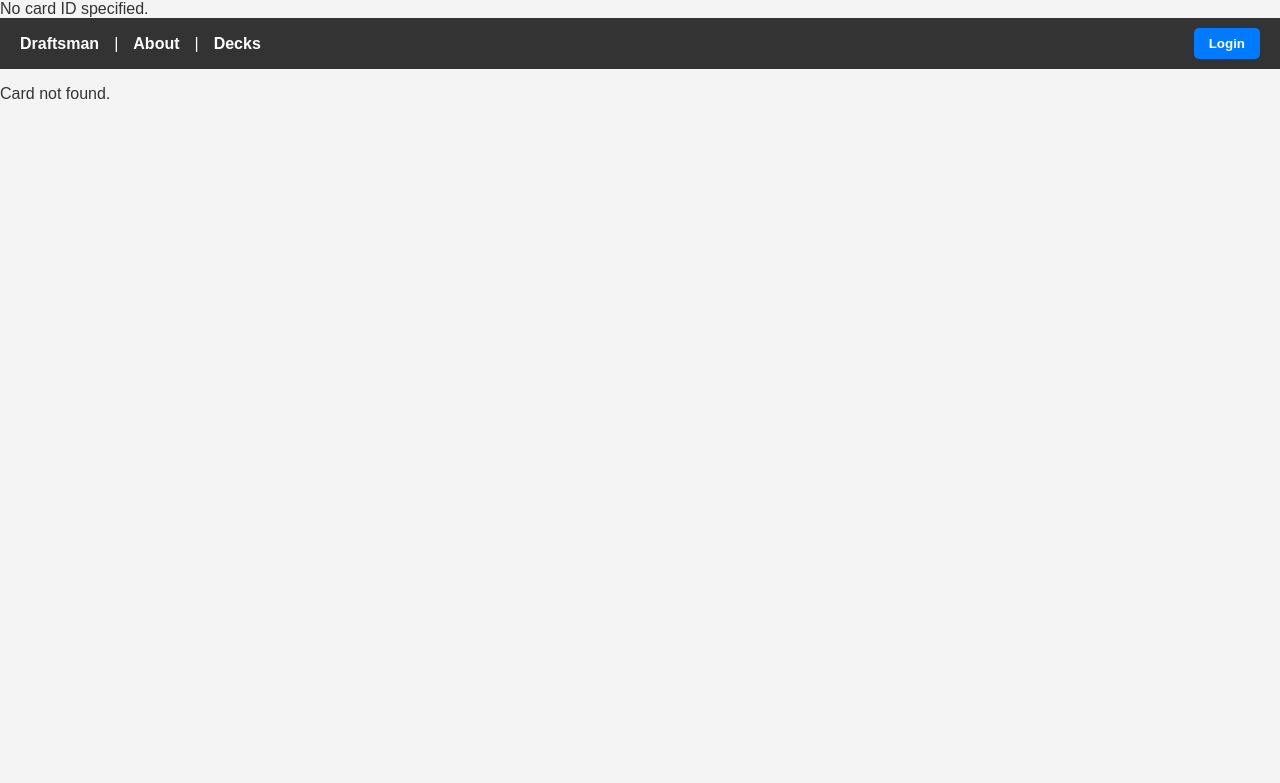
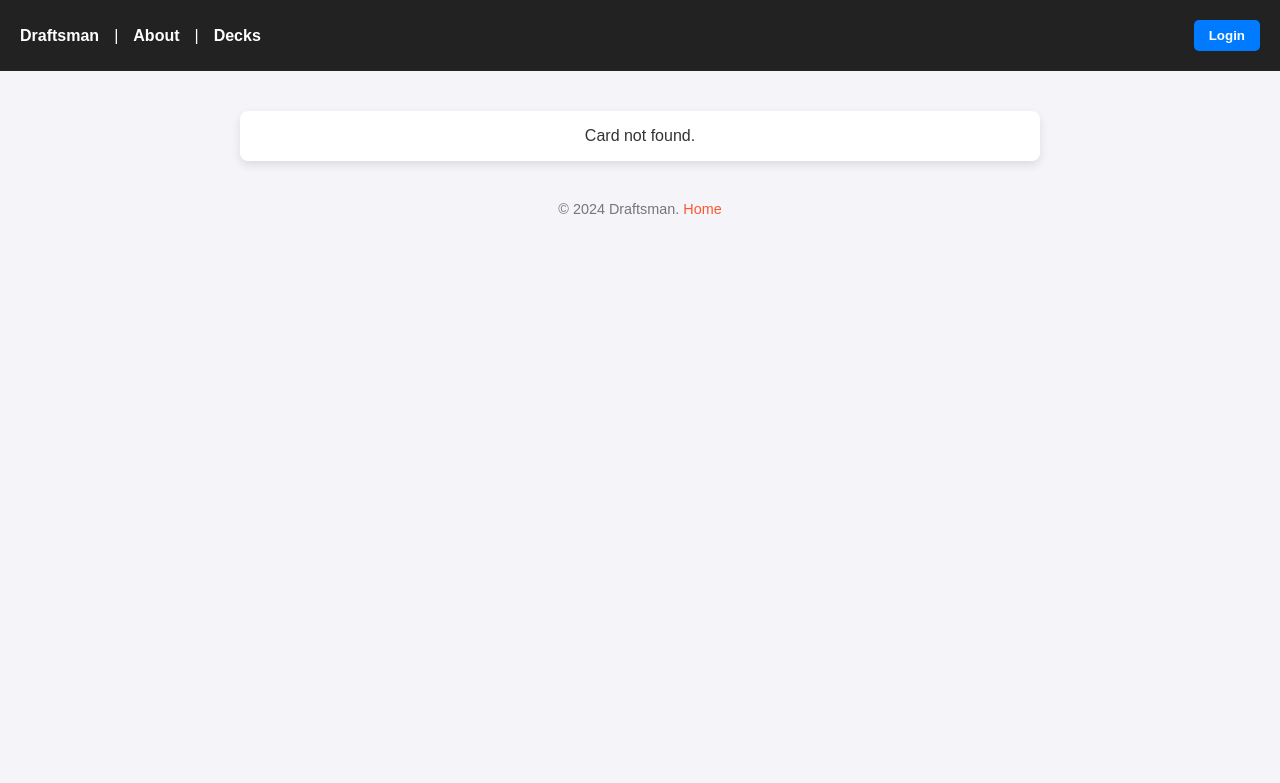
Before and after one commit to MrBus1ness/web-dev-final, a PHP site: page /card.php in a window 1280 px wide. Shown: the top 783 px of the page. Run offline with PHP 8.4, Linux system fonts and the light colour scheme; the visitor is signed in with stand-in values (Sample User, id 1); data that the repository does not hold is empty.

Commit message:
single card display added

```diff
--- a/card.php
+++ b/card.php
@@ -24,6 +24,7 @@ try {
 }
 
 // Fetch card details based on the ID passed in the URL
+$card = null; // Initialize card variable
 if (isset($_GET['id'])) {
     $card_id = $_GET['id']; // Get the card ID from the URL
 
@@ -39,29 +40,108 @@ if (isset($_GET['id'])) {
 
     // Fetch the result
     $card = $stmt->fetch(PDO::FETCH_ASSOC);
-
-    // Check if the card exists and display it
-    if ($card) {
-        echo "<h1>" . htmlspecialchars($card['name']) . "</h1>";
-        echo "<img src='" . htmlspecialchars($card['image_path']) . "' alt='" . htmlspecialchars($card['name']) . "' />";
-    } else {
-        echo "Card not found.";
-    }
-} else {
-    echo "No card ID specified.";
 }
 ?>
-
 
 <!DOCTYPE html>
 <html lang="en">
 <head>
 <meta charset="UTF-8">
     <meta name="viewport" content="width=device-width, initial-scale=1.0">
-    <title>Card Details</title>
+    <title>MTG Deck Builder - Draftsman</title>
     <link rel="stylesheet" href="style.css">
+    <link rel="icon" href="favicon.ico" type="image/x-icon">
+    <style>
+        body {
+            font-family: Arial, sans-serif;
+            margin: 0;
+            padding: 0;
+            background-color: #f4f4f9;
+            color: #333;
+        }
+
+        header {
+            background-color: #222;
+            color: #fff;
+            padding: 20px;
+            text-align: center;
+        }
+
+        main {
+            display: flex;
+            justify-content: center;
+            align-items: flex-start;
+            margin: 40px auto;
+            max-width: 800px;
+            background: #fff;
+            box-shadow: 0 4px 10px rgba(0, 0, 0, 0.1);
+            border-radius: 8px;
+            overflow: hidden;
+        }
+
+        .card-image {
+            flex: 1;
+            padding: 20px;
+            text-align: center;
+            background-color: #f9f9f9;
+            border-right: 1px solid #ddd;
+        }
+
+        .card-image img {
+            max-width: 100%;
+            height: auto;
+            max-height: 300px;
+            border-radius: 8px;
+            box-shadow: 0 2px 6px rgba(0, 0, 0, 0.15);
+        }
+
+        .card-info {
+            flex: 2;
+            padding: 20px;
+        }
+
+        .card-info h2 {
+            margin-top: 0;
+            font-size: 1.8rem;
+            color: #222;
+        }
+
+        .card-info p {
+            font-size: 1rem;
+            line-height: 1.6;
+            color: #555;
+        }
+
+        .card-info .attribute {
+            margin-bottom: 10px;
+            font-weight: bold;
+            color: #444;
+        }
+
+        .card-info .attribute span {
+            font-weight: normal;
+            color: #666;
+        }
+
+        footer {
+            text-align: center;
+            margin-top: 20px;
+            font-size: 0.9rem;
+            color: #777;
+        }
+
+        footer a {
+            color: #FF5733;
+            text-decoration: none;
+        }
+
+        footer a:hover {
+            text-decoration: underline;
+        }
+    </style>
 </head>
 <body>
+
 <header>
         <nav>
             <a href="index.php">Draftsman</a> |
@@ -86,13 +166,24 @@ if (isset($_GET['id'])) {
 
 <main>
     <?php if ($card): ?>
-            <div class="card-details">
-                <h1><?= htmlspecialchars($card['name']) ?></h1>
-                <img src="<?= htmlspecialchars($card['image_path']) ?>" alt="<?= htmlspecialchars($card['name']) ?>" class="card-image">
+        <div class="card-image">
+            <img src="<?= htmlspecialchars($card['image_path']); ?>" alt="<?= htmlspecialchars($card['name']); ?>">
+        </div>
+        <div class="card-info">
+            <h2><?= htmlspecialchars($card['name']); ?></h2>
+            <p class="attribute">Supertype: <span><?= htmlspecialchars($card['supertype']); ?></span></p>
+            <p class="attribute">Type: <span><?= htmlspecialchars($card['type']); ?></span></p>
+            <p class="attribute">Subtype: <span><?= htmlspecialchars($card['subtype']); ?></span></p>
+            <p class="attribute">Mana Cost: <span><?= htmlspecialchars($card['mana']); ?></span></p>
         </div>
     <?php else: ?>
         <p>Card not found.</p>
     <?php endif; ?>
 </main>
+
+<footer>
+    <p>&copy; <?= date('Y'); ?> Draftsman. <a href="index.php">Home</a></p>
+</footer>
+
 </body>
 </html>
--- a/index.php
+++ b/index.php
@@ -39,6 +39,7 @@ try {
             FROM decks d
             JOIN cards c ON d.card1 = c.card_id
             WHERE d.owner_id = :user_id
+            LIMIT 6
         ");
         $stmt->execute(['user_id' => $loggedInUserId]);
         $userDecks = $stmt->fetchAll(PDO::FETCH_ASSOC);
@@ -55,7 +56,6 @@ try {
             FROM decks d
             JOIN cards c ON d.card1 = c.card_id
             WHERE d.owner_id != :user_id OR d.owner_id IS NULL
-            LIMIT 6
         ");
         $stmt->execute(['user_id' => $loggedInUserId]);
     } else {
@@ -67,7 +67,6 @@ try {
                 c.image_path AS card1_image
             FROM decks d
             JOIN cards c ON d.card1 = c.card_id
-            LIMIT 6
         ");
         $stmt->execute();
     }
```
Lines whose indentation alone changed are shown as unchanged.
